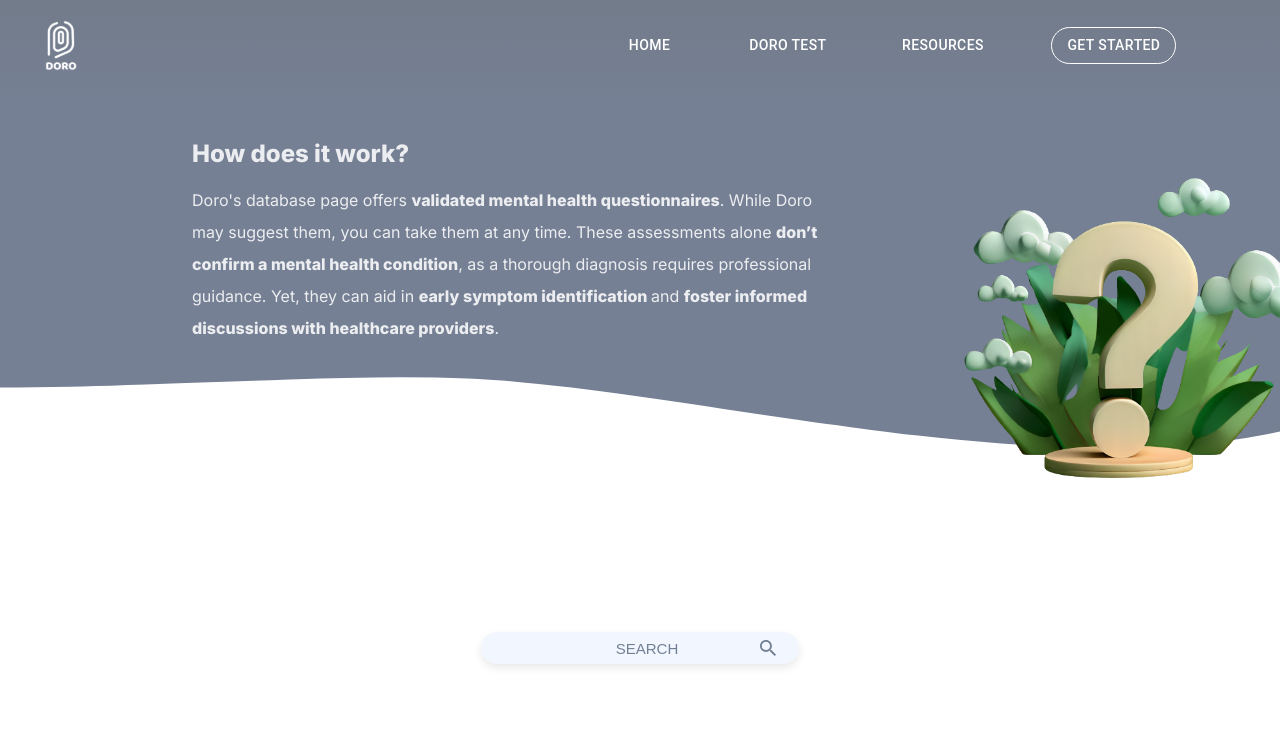
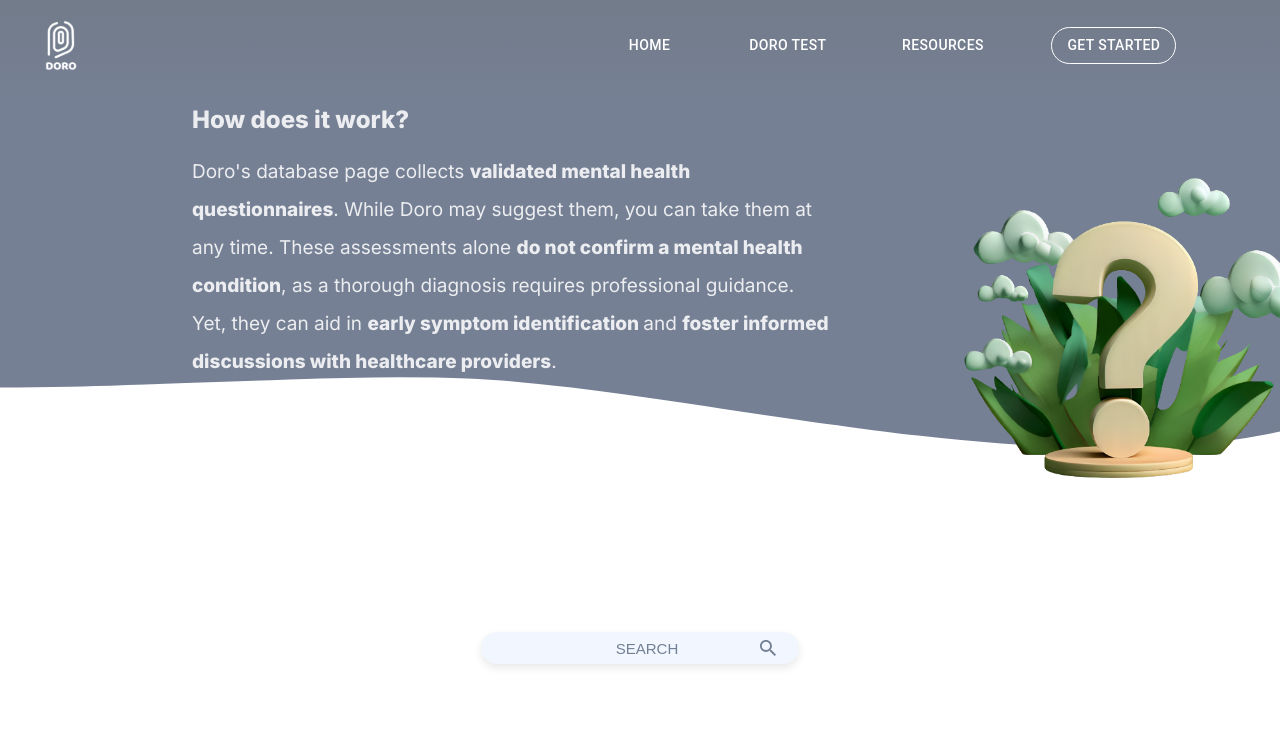
Before and after one commit to rastin1379/doro-frontend, a React (Create React App) app: page /resources in a window 1280 px wide. Shown: the top 734 px of the page. Built offline with nearby package versions, Linux system fonts and the light colour scheme.

Commit message:
Add button designs

```diff
--- a/src/components/resources/TopSection.js
+++ b/src/components/resources/TopSection.js
@@ -9,12 +9,12 @@ function TopSection() {
       <Navbar />
       <img src={resourcesBanner} alt="" className="resources-banner" />
       <div className="text-content-resources">
-        <h1 style={{ fontWeight: "900" }}>How does it work?</h1>
-        <p>
-          Doro's database page offers{" "}
+        <h1 style={{ fontWeight: "700" }}>How does it work?</h1>
+        <p style={{ fontSize: "19px"}}>
+          Doro's database page collects{" "}
           <b>validated mental health questionnaires</b>. While Doro may suggest
           them, you can take them at any time. These assessments alone{" "}
-          <b>don’t confirm a mental health condition</b>, as a thorough
+          <b>do not confirm a mental health condition</b>, as a thorough
           diagnosis requires professional guidance. Yet, they can aid in{" "}
           <b>early symptom identification </b> and{" "}
           <b>foster informed discussions with healthcare providers</b>.
--- a/src/styles/TopSection.css
+++ b/src/styles/TopSection.css
@@ -21,7 +21,7 @@
 .text-content-resources {
     position: absolute;
     left: 15%;  /* Adjust the horizontal position */
-    bottom: 55%; /* Adjust the vertical position */
+    bottom: 50%; /* Adjust the vertical position */
     width: 50%;  /* Adjust the width of the text box */
     z-index: 10; /* Ensure the text appears above other elements */
     color:rgba(255, 255, 255, 0.859);
--- a/src/styles/getStartedPage.css
+++ b/src/styles/getStartedPage.css
@@ -94,6 +94,7 @@
     padding: 0.5rem;
     border-radius: 7px;
     border: 1px solid #ccc;
+    border-color: #ffffff;
     width: 80%;
     margin-bottom: 1rem;
     box-shadow: 0 4px 6px rgba(0, 0, 0, 0.04);
```
